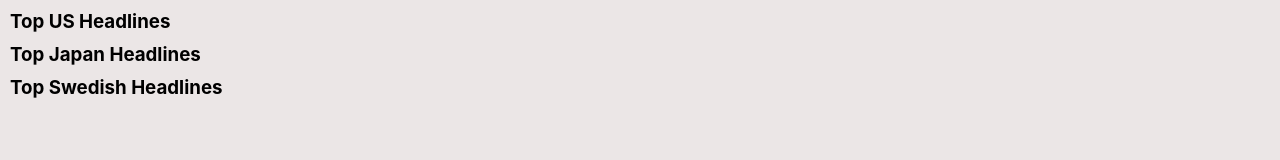
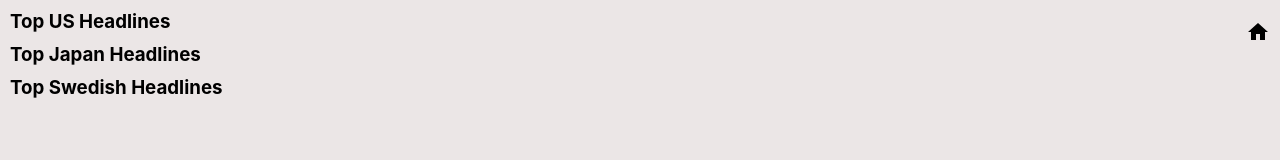
Before and after one commit to agorbacheva-y/news-api, a React (Create React App) app: page / in a window 1280 px wide. Shown: the top 160 px of the page. Built offline with nearby package versions, Linux system fonts and the light colour scheme.

Commit message:
add home icon

```diff
--- a/package.json
+++ b/package.json
@@ -3,6 +3,9 @@
   "version": "0.1.0",
   "private": true,
   "dependencies": {
+    "@emotion/react": "^11.11.1",
+    "@emotion/styled": "^11.11.0",
+    "@mui/icons-material": "^5.14.9",
     "@testing-library/jest-dom": "^5.17.0",
     "@testing-library/react": "^13.4.0",
     "@testing-library/user-event": "^13.5.0",
--- a/src/App.js
+++ b/src/App.js
@@ -2,6 +2,7 @@ import { BrowserRouter, Route, Routes } from "react-router-dom";
 import Home from "./components/Home";
 import './styles/UsHeadlines.css';
 import './styles/Home.css';
+import Header from './components/Header';
 import UsHeadlines from "./components/UsHeadlines";
 import JpHeadlines from "./components/JpHeadlines";
 import SeHeadlines from "./components/SeHeadlines";
@@ -9,6 +10,8 @@ import SeHeadlines from "./components/SeHeadlines";
 function App() {
   return (
     <BrowserRouter>
+      <Header />
+
       <Routes>
         <Route path="/" element={<Home />} />
         <Route path="/usheadlines" element={<UsHeadlines />} />
--- /dev/null
+++ b/src/components/Header.js
@@ -0,0 +1,14 @@
+import { Link } from "react-router-dom";
+import HomeIcon from '@mui/icons-material/Home';
+
+function Header() {
+  return (
+    <div className="header">
+      <Link to="/" style={{textDecoration: 'none', color: 'black'}}>
+        <HomeIcon />
+      </Link>
+    </div>
+  );
+};
+
+export default Header;
--- a/src/styles/Home.css
+++ b/src/styles/Home.css
@@ -4,3 +4,8 @@
   margin: 10px;
   gap: 10px;
 }
+
+.header {
+  float: right;
+  padding: 10px;
+}
```
Also changed, not shown: 1 other file (tests, documents, lock files or other folders).
